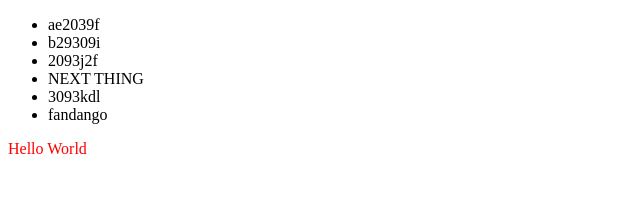
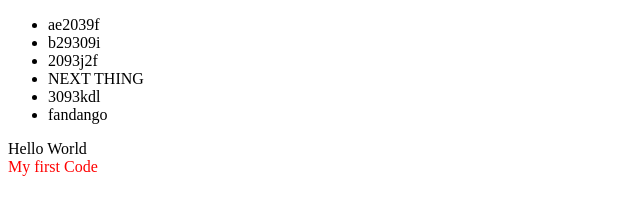
Before and after one commit to bamtron5/forkConflicts, a plain HTML site: page index.html in a window 1280 px wide. Shown: the whole page, without its empty margins (0-640 px from the left). Drawn offline with Linux system fonts and the light colour scheme.

Commit message:
New Changes

```diff
--- a/index.html
+++ b/index.html
@@ -23,6 +23,9 @@
     <div id="myId">
       Hello World
     </div>
+    <div id="cool">
+      My  first Code
+    </div>
 
     <script>
       var myCommits = [
@@ -41,7 +44,9 @@
       });
 
       var myId = document.getElementById("myId");
-      myId.className += "warn";
+
+      var cool = document.getElementById("cool");
+      cool.className += "warn";
     </script>
   </body>
 </html>
```
